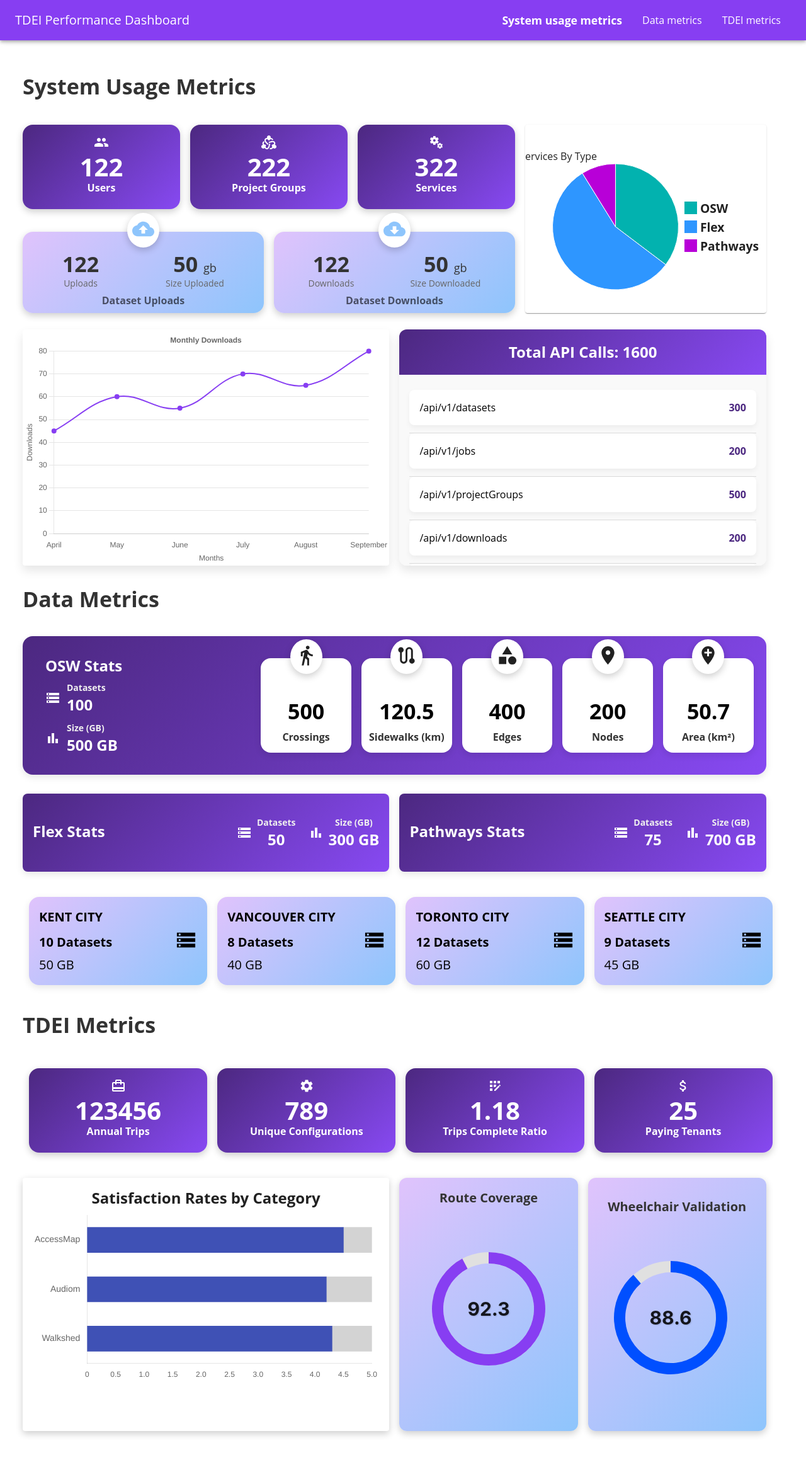
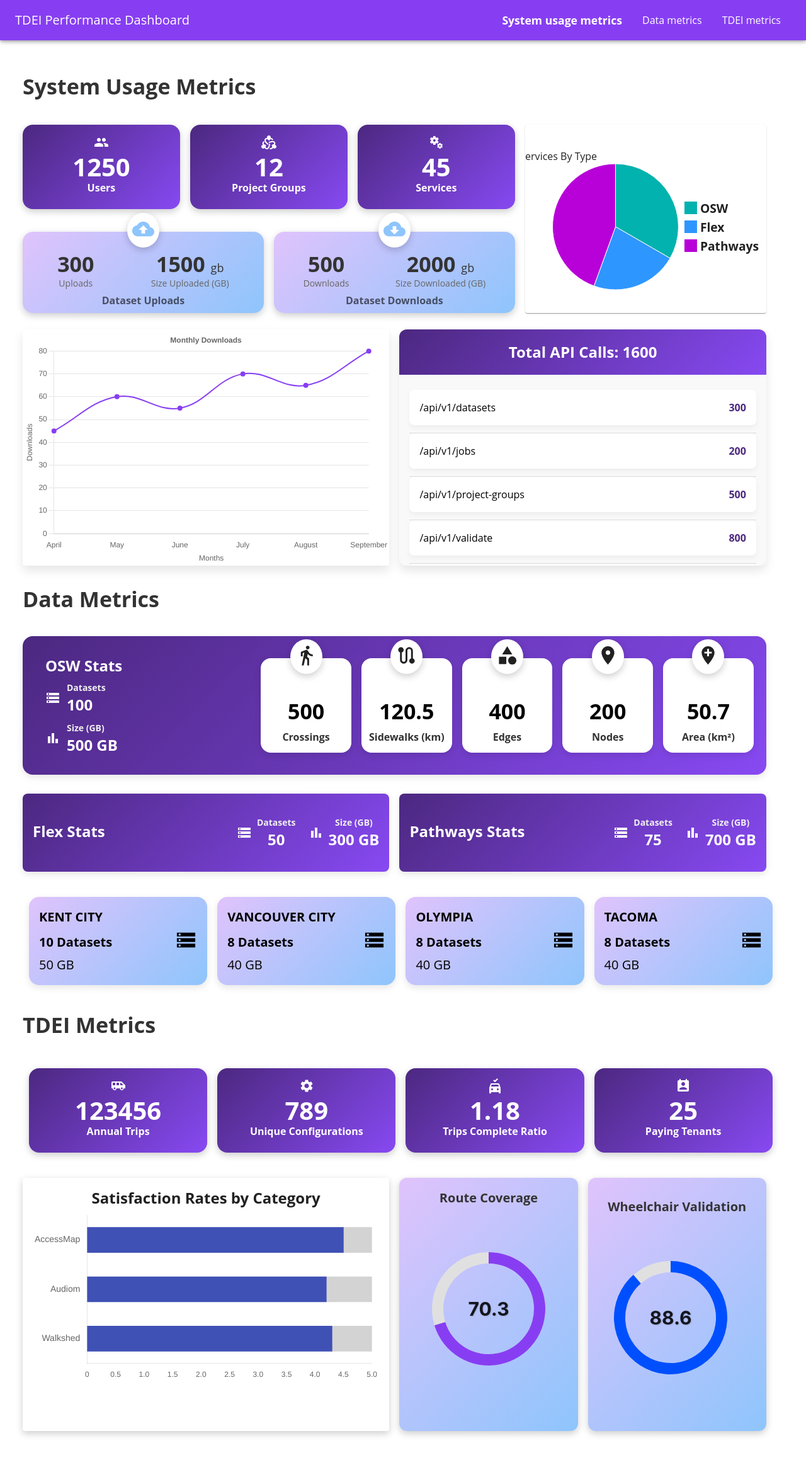
Before and after one commit to TaskarCenterAtUW/TDEI-Performance-Dashboard, a React (Create React App) app in the folder tdei-dashboard/: page / in a window 1280 px wide. Shown: the top 2318 px of the page at 63% size. Built offline with nearby package versions, Linux system fonts and the light colour scheme.

Commit message:
pulling the data from dummy json files.

```diff
--- a/tdei-dashboard/src/components/SystemUsageCards.js
+++ b/tdei-dashboard/src/components/SystemUsageCards.js
@@ -1,4 +1,4 @@
-import * as React from 'react';
+import React from 'react';
 import { Grid, Box, Card, Stack, Typography } from '@mui/material';
 import { PieChart } from '@mui/x-charts/PieChart';
 import DashboardCard from './DashboardCard';
@@ -11,66 +11,64 @@ import CloudDownloadIcon from '@mui/icons-material/CloudDownload';
 import CustomLineChart from './LineChart';
 import ApiMetricsCard from '../pages/SystemUsageMetrics/ApiMetricsCard';
 
-const data = [
-    { id: 0, value: 12, label: 'OSW' },
-    { id: 1, value: 19, label: 'Flex' },
-    { id: 2, value: 3, label: 'Pathways' },
-]
 export default function SystemUsageCards({ details }) {
-    const downloadsPerMonth = {
-        "April": 45,
-        "May": 60,
-        "June": 55,
-        "July": 70,
-        "August": 65,
-        "September": 80
-      };
-      const apiMetrics = {
-        totalApiCalls: 1600,
-        apiCallsByEndpoint: {
-          '/api/v1/datasets': 300,
-          '/api/v1/jobs': 200,
-          '/api/v1/projectGroups': 500,
-          '/api/v1/downloads': 200,
-          '/api/v1/validate': 300,
-          '/api/v1/upload': 300,
-          '/api/v1/uploads': 300,
-          '/api/v1/convert': 300,
-          '/api/v1/create-job': 300,
-          '/api/v1/services': 300,
-        },
-      };
+    const { systemMetrics = {}, datasetMetrics = {}, apiMetrics = {} } = details;
+
+  const servicesData = [
+    { id: 0, value: systemMetrics.servicesByType.osw, label: 'OSW' },
+    { id: 1, value: systemMetrics.servicesByType.flex, label: 'Flex' },
+    { id: 2, value: systemMetrics.servicesByType.pathways, label: 'Pathways' }
+  ];
+
   return (
-        <>
-            <Box sx={{ width: '96%', height: 'auto', padding: '16px'}}>
+    <Box sx={{ width: '96%', height: 'auto', padding: '16px' }}>
       <Grid container spacing={2}>
         <Grid item xs={8}>
           <Grid container spacing={2}>
             <Grid item xs={4}>
-                                <DashboardCard title={'Users'} value={122} icon={<GroupIcon />}  gradient={'linear-gradient(135deg, #4C2880 0%, #8749F2 100%)'} color={'#fff'}/>
+              <DashboardCard
+                title={'Users'}
+                value={systemMetrics.totalUsers}
+                icon={<GroupIcon />}
+                gradient={'linear-gradient(135deg, #4C2880 0%, #8749F2 100%)'}
+                color={'#fff'}
+              />
             </Grid>
             <Grid item xs={4}>
-                                <DashboardCard title={'Project Groups'} value={222} icon={<Diversity2Icon />} gradient={'linear-gradient(135deg, #4C2880 0%, #8749F2 100%)'} color={'#fff'}/>
+              <DashboardCard
+                title={'Project Groups'}
+                value={systemMetrics.totalProjectGroups}
+                icon={<Diversity2Icon />}
+                gradient={'linear-gradient(135deg, #4C2880 0%, #8749F2 100%)'}
+                color={'#fff'}
+              />
             </Grid>
             <Grid item xs={4}>
-                                <DashboardCard title={'Services'} value={322} icon={<MiscellaneousServicesIcon />} gradient={'linear-gradient(135deg, #4C2880 0%, #8749F2 100%)'} color={'#fff'}/>
+              <DashboardCard
+                title={'Services'}
+                value={systemMetrics.totalServices}
+                icon={<MiscellaneousServicesIcon />}
+                gradient={'linear-gradient(135deg, #4C2880 0%, #8749F2 100%)'}
+                color={'#fff'}
+              />
             </Grid>
             <Grid item xs={6} sx={{ marginTop: '20px' }}>
               <CustomTwoValuesCard
                 title={'Dataset Uploads'}
                 subtitle1={'Uploads'}
-                                    value1={122}
-                                    subtitle2={'Size Uploaded'}
-                                    value2={50}
-                                    icon={<CloudUploadIcon fontSize="large" sx={{ color: '#8ec5fc' }} />
-                                    } />
+                value1={datasetMetrics.totalUploads.count}
+                subtitle2={'Size Uploaded (GB)'}
+                value2={datasetMetrics.totalUploads.totalSizeGB}
+                icon={<CloudUploadIcon fontSize="large" sx={{ color: '#8ec5fc' }} />}
+              />
             </Grid>
             <Grid item xs={6} sx={{ marginTop: '20px' }}>
-                                <CustomTwoValuesCard title={'Dataset Downloads'}
+              <CustomTwoValuesCard
+                title={'Dataset Downloads'}
                 subtitle1={'Downloads'}
-                                    value1={122}
-                                    subtitle2={'Size Downloaded'}
-                                    value2={50}
+                value1={datasetMetrics.totalDownloads.count}
+                subtitle2={'Size Downloaded (GB)'}
+                value2={datasetMetrics.totalDownloads.totalSizeGB}
                 icon={<CloudDownloadIcon fontSize="large" sx={{ color: '#8ec5fc' }} />}
               />
             </Grid>
@@ -79,16 +77,11 @@ export default function SystemUsageCards({ details }) {
         <Grid item xs={4}>
           <Card sx={{ height: '100%', display: 'flex', justifyContent: 'center', alignItems: 'center' }}>
             <Stack>
-                                <Typography sx={{ alignContent: 'end', justifyContent: 'end' }}>Services By Type</Typography>
+              <Typography>Services By Type</Typography>
               <PieChart
-                                    slotProps={{
-                                        legend: {
-
-                                        }
-                                    }}
                 series={[
                   {
-                                            data,
+                    data: servicesData,
                     outerRadius: 100,
                   },
                 ]}
@@ -98,16 +91,15 @@ export default function SystemUsageCards({ details }) {
             </Stack>
           </Card>
         </Grid>
-                    <Grid item xs={6} sx={{marginTop:'10px'}}>
-                        <Card sx={{ boxShadow: '0px 8px 16px rgba(0, 0, 0, 0.1)', height:'375px'}}>
-                        <CustomLineChart data={downloadsPerMonth} />
+        <Grid item xs={6} sx={{ marginTop: '10px' }}>
+          <Card sx={{ boxShadow: '0px 8px 16px rgba(0, 0, 0, 0.1)', height: '375px' }}>
+            <CustomLineChart data={datasetMetrics.downloadsPerMonth} />
           </Card>
         </Grid>
-                    <Grid item xs={6} sx={{marginTop:'10px'}}>
+        <Grid item xs={6} sx={{ marginTop: '10px' }}>
           <ApiMetricsCard apiMetrics={apiMetrics} />
         </Grid>
       </Grid>
     </Box>
-        </>
   );
 }
--- a/tdei-dashboard/src/pages/DataMetrics/DataMetrics.js
+++ b/tdei-dashboard/src/pages/DataMetrics/DataMetrics.js
@@ -3,47 +3,33 @@ import { Grid, Box, Typography } from '@mui/material';
 import OSWStatsCard from '../../components/OSWStatsCard';
 import CustomStatsCard from '../../components/CustomStatsCard';
 import RegionCards from './RegionCards';
+import tdeiCoreResponse from './../../tdeiCoreResponse.json';
 
 const DataMetrics = () => {
-  const osw = {
-    totalDatasets: 100,
-    totalSizeGB: 500,
+  const { dataMetrics } = tdeiCoreResponse || {};
+  const osw = dataMetrics?.datasetsByType?.osw || {
+    totalDatasets: 0,
+    totalSizeGB: 0,
     aggregatedStats: {
-      num_crossings: 500,
-      length_of_sidewalks_km: 120.5,
-      num_edges: 400,
-      num_nodes: 200,
-      concave_hull_area_km2: 50.7,
+      num_crossings: 0,
+      length_of_sidewalks_km: 0,
+      num_edges: 0,
+      num_nodes: 0,
+      concave_hull_area_km2: 0,
     },
   };
 
-  const flex = {
-    totalDatasets: 50,
-    totalSizeGB: 300,
+  const flex = dataMetrics?.datasetsByType?.flex || {
+    totalDatasets: 0,
+    totalSizeGB: 0,
   };
 
-  const pathways = {
-    totalDatasets: 75,
-    totalSizeGB: 700,
+  const pathways = dataMetrics?.datasetsByType?.pathways || {
+    totalDatasets: 0,
+    totalSizeGB: 0,
   };
-  const specificRegionMetrics = {
-    kent_city: {
-      totalDatasets: 10,
-      totalSizeGB: 50,
-    },
-    vancouver_city: {
-      totalDatasets: 8,
-      totalSizeGB: 40,
-    },
-    toronto_city: {
-      totalDatasets: 12,
-      totalSizeGB: 60,
-    },
-    seattle_city: {
-      totalDatasets: 9,
-      totalSizeGB: 45,
-    },
-  };
+
+  const specificRegionMetrics = dataMetrics?.specificRegionMetrics || {};
 
   return (
     <Box sx={{ width: '96%', height: 'auto', padding: '16px' }}>
@@ -56,15 +42,23 @@ const DataMetrics = () => {
       <Box sx={{ paddingTop: '30px' }}>
         <Grid container spacing={2}>
           <Grid item xs={6}>
-            <CustomStatsCard title="Flex Stats" totalDatasets={flex.totalDatasets} totalSizeGB={flex.totalSizeGB} />
+            <CustomStatsCard
+              title="Flex Stats"
+              totalDatasets={flex.totalDatasets}
+              totalSizeGB={flex.totalSizeGB}
+            />
           </Grid>
           <Grid item xs={6}>
-            <CustomStatsCard title="Pathways Stats" totalDatasets={pathways.totalDatasets} totalSizeGB={pathways.totalSizeGB} />
+            <CustomStatsCard
+              title="Pathways Stats"
+              totalDatasets={pathways.totalDatasets}
+              totalSizeGB={pathways.totalSizeGB}
+            />
           </Grid>
         </Grid>
       </Box>
       <Box sx={{ paddingTop: '30px' }}>
-      <RegionCards specificRegionMetrics={specificRegionMetrics} />
+        <RegionCards specificRegionMetrics={specificRegionMetrics} />
       </Box>
     </Box>
   );
--- a/tdei-dashboard/src/pages/SystemUsageMetrics/SystemUsageMetrics.js
+++ b/tdei-dashboard/src/pages/SystemUsageMetrics/SystemUsageMetrics.js
@@ -2,17 +2,17 @@ import React from 'react';
 import { Typography, Box } from '@mui/material';
 import SystemUsageCards from '../../components/SystemUsageCards';
 import useGetSystemMetrics from '../../hooks/useGetSystemMetrics';
+import tdeiCoreResponse from '../../tdeiCoreResponse.json';
 
 const SystemUsageMetrics = () => {
-  // const { data, error, isLoading, refreshData } = useGetSystemMetrics();
-  // if (isLoading) {
-  //   return <Typography>Loading...</Typography>;
-  // }
+  const { systemUsageMetrics } = tdeiCoreResponse;
+
   return (
     <Box sx={{ minHeight: 'auto' }}>
-      <Typography variant="h4" sx={{ fontWeight: 'bold', marginBottom: '8px', color: '#333',padding: '16px'  }}>System Usage Metrics</Typography>
-      <SystemUsageCards  />
-      {/* details={data.systemUsageMetrics.systemMetrics} */}
+      <Typography variant="h4" sx={{ fontWeight: 'bold', marginBottom: '8px', color: '#333', padding: '16px' }}>
+        System Usage Metrics
+      </Typography>
+      <SystemUsageCards details={systemUsageMetrics} />
     </Box>
   );
 };
--- a/tdei-dashboard/src/pages/TDEIMetrics/AppMetricsCards.js
+++ b/tdei-dashboard/src/pages/TDEIMetrics/AppMetricsCards.js
@@ -5,6 +5,9 @@ import CardTravelIcon from '@mui/icons-material/CardTravel';
 import SettingsIcon from '@mui/icons-material/Settings';
 import AppRegistrationIcon from '@mui/icons-material/AppRegistration';
 import AttachMoneyIcon from '@mui/icons-material/AttachMoney';
+import PermContactCalendarIcon from '@mui/icons-material/PermContactCalendar';
+import AirportShuttleIcon from '@mui/icons-material/AirportShuttle';
+import NoCrashIcon from '@mui/icons-material/NoCrash';
 
 const AppMetricsCards = ({ tdeiAppMetrics }) => {
     const attemptedTrips = tdeiAppMetrics?.accessMapMetrics?.tripResults?.attempted;
@@ -24,7 +27,7 @@ const AppMetricsCards = ({ tdeiAppMetrics }) => {
                     <DashboardCard
                         title={'Annual Trips'}
                         value={tdeiAppMetrics.accessMapMetrics.annualTrips}
-                        icon={<CardTravelIcon />}
+                        icon={<AirportShuttleIcon />}
                         gradient={'linear-gradient(135deg, #4C2880 0%, #8749F2 100%)'}
                         color={'#fff'}
                     />
@@ -54,7 +57,7 @@ const AppMetricsCards = ({ tdeiAppMetrics }) => {
                     <DashboardCard
                         title={'Trips Complete Ratio'}
                         value={tripRatio}
-                        icon={<AppRegistrationIcon />}
+                        icon={<NoCrashIcon />}
                         gradient={'linear-gradient(135deg, #4C2880 0%, #8749F2 100%)'}
                         color={'#fff'}
                     />
@@ -69,7 +72,7 @@ const AppMetricsCards = ({ tdeiAppMetrics }) => {
                     <DashboardCard
                         title={'Paying Tenants'}
                         value={tdeiAppMetrics.payingTenants}
-                        icon={<AttachMoneyIcon />}
+                        icon={<PermContactCalendarIcon />}
                         gradient={'linear-gradient(135deg, #4C2880 0%, #8749F2 100%)'}
                         color={'#fff'}
                     />
--- a/tdei-dashboard/src/pages/TDEIMetrics/SatisfactionChart.js
+++ b/tdei-dashboard/src/pages/TDEIMetrics/SatisfactionChart.js
@@ -12,15 +12,18 @@ import {
 
 ChartJS.register(CategoryScale, LinearScale, BarElement, Title, Tooltip, Legend);
 
-const satisfactionRates = {
-  accessMap: 4.5,
-  audiom: 4.2,
-  walkshed: 4.3,
-};
-
+export default function SatisfactionChart({ satisfactionRates }) {
   const categories = ['AccessMap', 'Audiom', 'Walkshed'];
-const actualValues = [satisfactionRates.accessMap, satisfactionRates.audiom, satisfactionRates.walkshed];
-const remainingValues = [5 - satisfactionRates.accessMap, 5 - satisfactionRates.audiom, 5 - satisfactionRates.walkshed];
+  const actualValues = [
+    satisfactionRates?.accessMap || 0,
+    satisfactionRates?.audiom || 0,
+    satisfactionRates?.walkshed || 0
+  ];
+  const remainingValues = [
+    5 - (satisfactionRates?.accessMap || 0),
+    5 - (satisfactionRates?.audiom || 0),
+    5 - (satisfactionRates?.walkshed || 0)
+  ];
 
   const data = {
     labels: categories,
@@ -71,6 +74,5 @@ const options = {
     },
   };
 
-export default function SatisfactionChart() {
   return <Bar data={data} options={options} />;
 }
--- a/tdei-dashboard/src/pages/TDEIMetrics/TDEIMetrics.js
+++ b/tdei-dashboard/src/pages/TDEIMetrics/TDEIMetrics.js
@@ -3,47 +3,33 @@ import { Typography, Box, Grid, Card } from '@mui/material';
 import AppMetricsCards from './AppMetricsCards';
 import SatisfactionChart from './SatisfactionChart';
 import CustomGauge from '../../components/CustomGauge';
+import tdeiAppResponse from './../../tdeiAppResponse.json';
 
 const TDEIMetrics = () => {
-  const tdeiAppMetrics = {
-    accessMapMetrics: {
-      annualTrips: 123456,
-      uniqueConfigs: 789,
-      tripResults: {
-        attempted: 10000,
-        completed: 8500
-      },
-      satisfactionRates: {
-        accessMap: 4.5,
-        audiom: 4.2,
-        walkshed: 4.3
-      }
-    },
-    routeMetrics: {
-      routeCoverage: 92.3,
-      wheelchairValidation: 88.6
-    },
-    payingTenants: 25
-  };
+  const { tdeiAppMetrics } = tdeiAppResponse || {};
+  const { accessMapMetrics, routeMetrics } = tdeiAppMetrics || {};
 
   return (
     <Box sx={{ width: '96%', height: '100vh', paddingLeft: '16px', padding: '16px' }}>
-      <Typography variant="h4" sx={{ fontWeight: 'bold', marginBottom: '8px', color: '#333' }}>TDEI Metrics</Typography>
+      <Typography variant="h4" sx={{ fontWeight: 'bold', marginBottom: '8px', color: '#333' }}>
+        TDEI Metrics
+      </Typography>
       <Box sx={{ paddingTop: '30px' }}>
         <AppMetricsCards tdeiAppMetrics={tdeiAppMetrics} />
         <Grid container spacing={2} sx={{ paddingTop: '30px' }}>
           <Grid item xs={12} sm={6}>
-            <Card sx={{ padding: '16px', textAlign: 'center',boxShadow: '0px 4px 12px rgba(0, 0, 0, 0.2)', height: '370px'}}>
-              <Box sx={{ width: '100%', textAlign: 'center', marginBottom: '20px', height:'300px' }}>
-                <Typography variant="h5" component="h2" >
+            <Card sx={{ padding: '16px', textAlign: 'center', boxShadow: '0px 4px 12px rgba(0, 0, 0, 0.2)', height: '370px' }}>
+              <Box sx={{ width: '100%', textAlign: 'center', marginBottom: '20px', height: '300px' }}>
+                <Typography variant="h5" component="h2">
                   Satisfaction Rates by Category
                 </Typography>
-                <SatisfactionChart />
+                <SatisfactionChart satisfactionRates={accessMapMetrics?.satisfactionRates} />
               </Box>
             </Card>
           </Grid>
-          <Grid item xs={12} sm={3} gap={5}>
-            <Card sx={{
+          <Grid item xs={12} sm={3}>
+            <Card
+              sx={{
                 height: '370px',
                 padding: '16px',
                 textAlign: 'center',
@@ -55,18 +41,20 @@ const TDEIMetrics = () => {
                   transform: 'scale(1.05)',
                   boxShadow: 10,
                 },
-            }}>
+              }}
+            >
               <Box sx={{ display: 'flex', justifyContent: 'center', alignItems: 'center' }}>
                 <CustomGauge
                   color={'#873EF2'}
-                  percentage={tdeiAppMetrics.routeMetrics.routeCoverage}
+                  percentage={routeMetrics?.routeCoverage}
                   title="Route Coverage"
                 />
               </Box>
             </Card>
           </Grid>
-          <Grid item xs={12} sm={3} gap={5}>
-            <Card sx={{
+          <Grid item xs={12} sm={3}>
+            <Card
+              sx={{
                 height: '370px',
                 padding: '16px',
                 textAlign: 'center',
@@ -74,16 +62,20 @@ const TDEIMetrics = () => {
                 background: 'linear-gradient(135deg, #e0c3fc 0%, #8ec5fc 100%)',
                 borderRadius: '12px',
                 transition: 'transform 0.3s',
-                 display: 'flex', justifyContent: 'center', alignItems: 'center',
+                display: 'flex',
+                justifyContent: 'center',
+                alignItems: 'center',
                 '&:hover': {
                   transform: 'scale(1.05)',
                   boxShadow: 10,
                 },
-            }}>
-              <Box sx={{ display: 'flex', justifyContent: 'center', alignItems: 'center', }}>
+              }}
+            >
+              <Box sx={{ display: 'flex', justifyContent: 'center', alignItems: 'center' }}>
+                {/* Pass wheelchair validation percentage */}
                 <CustomGauge
                   color={'#004fff'}
-                  percentage={tdeiAppMetrics.routeMetrics.wheelchairValidation}
+                  percentage={routeMetrics?.wheelchairValidation}
                   title="Wheelchair Validation"
                 />
               </Box>
--- /dev/null
+++ b/tdei-dashboard/src/tdeiAppResponse.json
@@ -0,0 +1,22 @@
+{
+    "tdeiAppMetrics": {
+        "accessMapMetrics": {
+            "annualTrips": 123456,
+            "uniqueConfigs": 789,
+            "tripResults": {
+                "attempted": 10000,
+                "completed": 8500
+            },
+            "satisfactionRates": {
+                "accessMap": 4.5,
+                "audiom": 4.2,
+                "walkshed": 4.3
+            }
+        },
+        "routeMetrics": {
+            "routeCoverage": 70.3,
+            "wheelchairValidation": 88.6
+        },
+        "payingTenants": 25
+    }
+}
--- /dev/null
+++ b/tdei-dashboard/src/tdeiCoreResponse.json
@@ -0,0 +1,85 @@
+{
+    "systemUsageMetrics": {
+        "systemMetrics": {
+            "totalUsers": 1250,
+            "totalServices": 45,
+            "totalProjectGroups": 12,
+            "servicesByType": {
+                "osw": 15,
+                "flex": 10,
+                "pathways": 20
+            }
+        },
+        "datasetMetrics": {
+            "totalUploads": {
+                "count": 300,
+                "totalSizeGB": 1500
+            },
+            "totalDownloads": {
+                "count": 500,
+                "totalSizeGB": 2000
+            },
+            "downloadsPerMonth": {
+                "April": 45,
+                "May": 60,
+                "June": 55,
+                "July": 70,
+                "August": 65,
+                "September": 80
+            }
+        },
+        "apiMetrics": {
+            "totalApiCalls": 1600,
+            "apiCallsByEndpoint": {
+                "/api/v1/datasets": 300,
+                "/api/v1/jobs": 200,
+                "/api/v1/project-groups": 500,
+                "/api/v1/validate": 800,
+                "/api/v1/services": 100,
+                "/api/v1/users": 300,
+                "/api/v1/createJob": 900
+            }
+        }
+    },
+    "dataMetrics": {
+        "datasetsByType": {
+            "osw": {
+                "totalDatasets": 100,
+                "totalSizeGB": 500,
+                "aggregatedStats": {
+                    "num_crossings": 500,
+                    "length_of_sidewalks_km": 120.5,
+                    "num_edges": 400,
+                    "num_nodes": 200,
+                    "concave_hull_area_km2": 50.7
+                }
+            },
+            "flex": {
+                "totalDatasets": 50,
+                "totalSizeGB": 300
+            },
+            "pathways": {
+                "totalDatasets": 75,
+                "totalSizeGB": 700
+            }
+        },
+        "specificRegionMetrics": {
+            "kent_city": {
+                "totalDatasets": 10,
+                "totalSizeGB": 50
+            },
+            "vancouver_city": {
+                "totalDatasets": 8,
+                "totalSizeGB": 40
+            },
+            "Olympia": {
+                "totalDatasets": 8,
+                "totalSizeGB": 40
+            },
+            "Tacoma": {
+                "totalDatasets": 8,
+                "totalSizeGB": 40
+            }
+        }
+    }
+}
```
Lines whose indentation alone changed are shown as unchanged.
